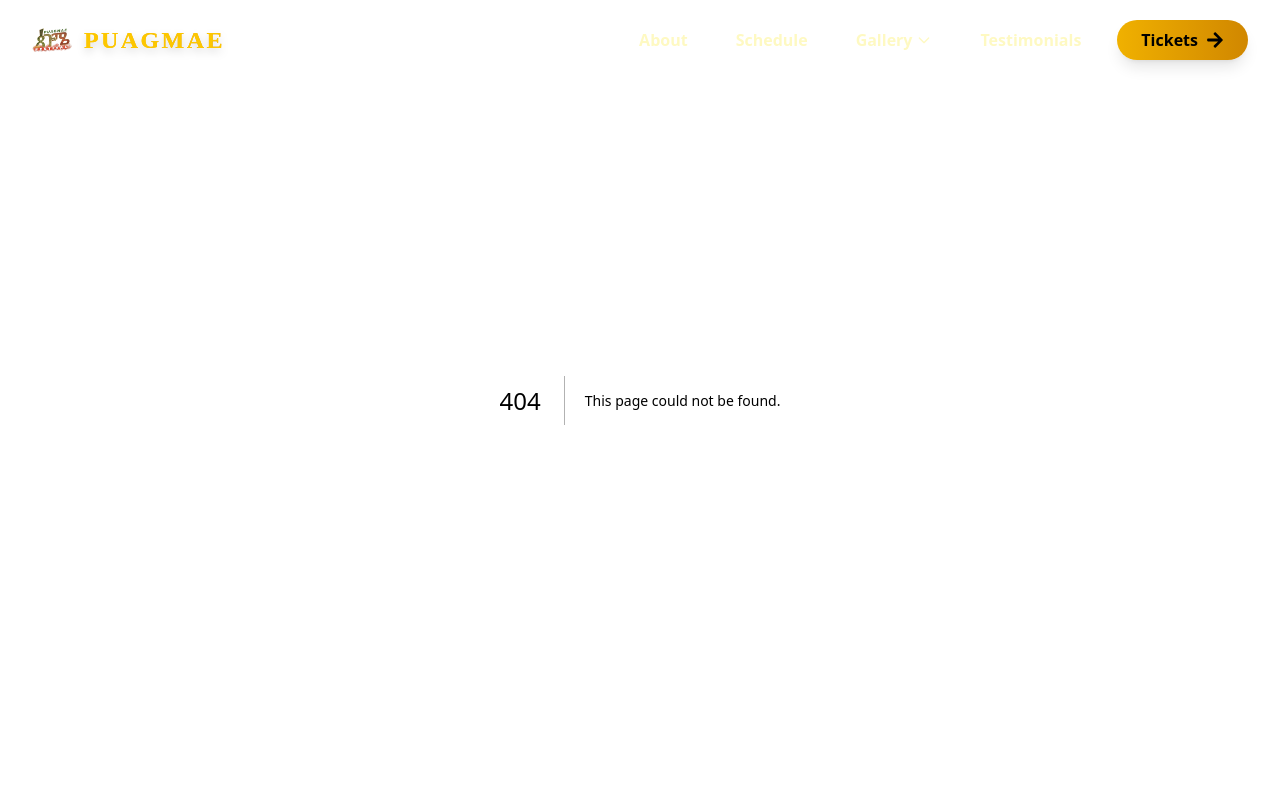
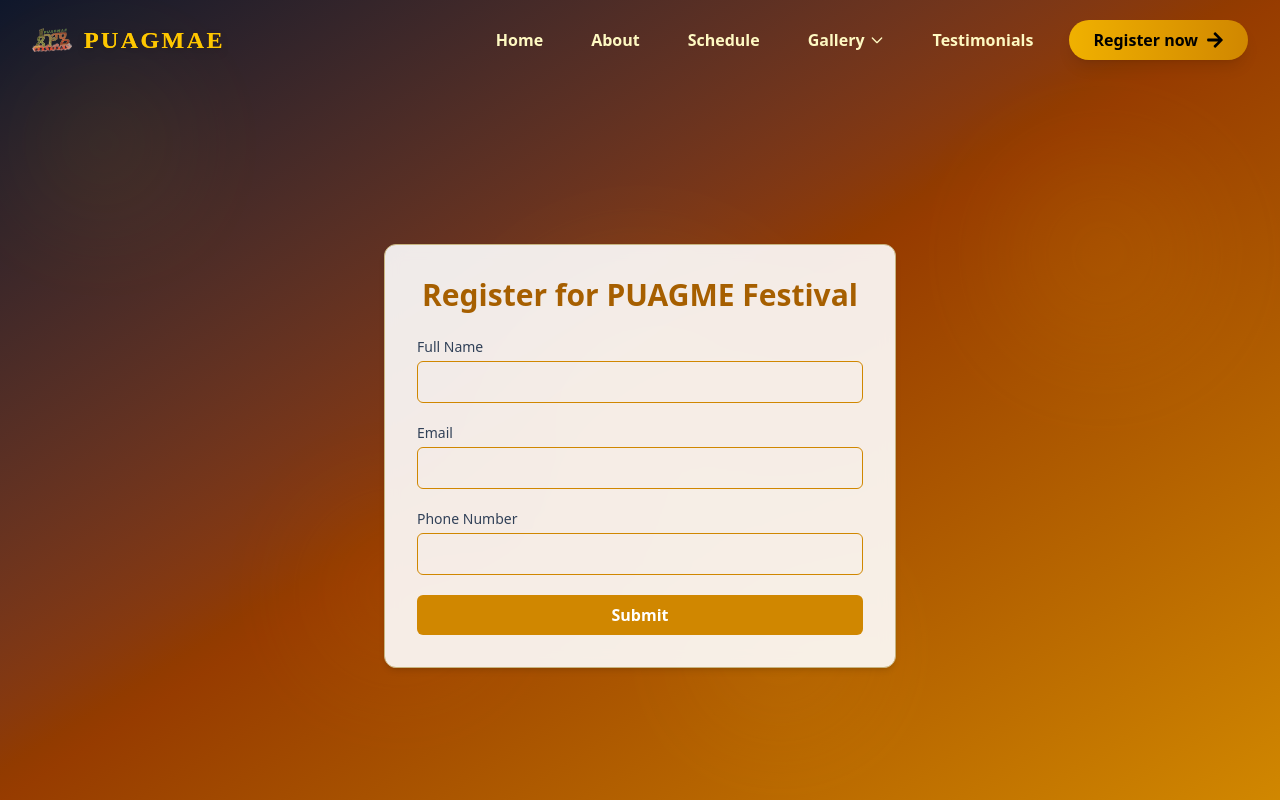
Before and after one commit to Masterdaga/puagmae-festival-website1, a Next.js app: page /Registration in a window 1280 px wide. Before the commit this address had no page. Shown: the top 800 px of the page. Built offline with nearby package versions, Linux system fonts and the light colour scheme.

Commit message:
Added registration page, updated schedule, navbar, landing carousel, and home page

```diff
--- a/src/app/HeroSection.tsx
+++ b/src/app/HeroSection.tsx
@@ -68,7 +68,7 @@ export default function HeroSection() {
         {/* CTA Buttons */}
         <div className="flex flex-col sm:flex-row items-center justify-center gap-6 mb-16">
           <button className="group relative px-8 py-4 bg-gradient-to-r from-yellow-500 to-yellow-600 text-black font-bold rounded-full text-lg hover:from-yellow-600 hover:to-yellow-700 transition-all duration-300 transform hover:scale-105 hover:shadow-2xl">
-            <span className="relative z-10">Get Tickets Now</span>
+            <span className="relative z-10">Register Now</span>
             <div className="absolute inset-0 bg-gradient-to-r from-yellow-500 to-yellow-600 rounded-full blur opacity-0 group-hover:opacity-75 transition-opacity duration-300"></div>
           </button>
 
--- /dev/null
+++ b/src/app/Registration/page.tsx
@@ -0,0 +1,126 @@
+'use client';
+import { useState } from 'react';
+
+export default function RegisterPage() {
+  const [formData, setFormData] = useState({
+    name: '',
+    email: '',
+    phone: '',
+  });
+
+  const [submitted, setSubmitted] = useState(false);
+  const [loading, setLoading] = useState(false);
+
+  const handleChange = (e: React.ChangeEvent<HTMLInputElement>) => {
+    setFormData({ ...formData, [e.target.name]: e.target.value });
+  };
+
+  const handleSubmit = async (e: React.FormEvent) => {
+    e.preventDefault();
+    setLoading(true);
+
+    try {
+      console.log('Form submitted:', formData);
+      await new Promise((resolve) => setTimeout(resolve, 1000));
+      setSubmitted(true);
+    } catch (error) {
+      console.error('Submission error:', error);
+      alert('Something went wrong. Please try again.');
+    } finally {
+      setLoading(false);
+    }
+  };
+
+  return (
+    <div
+      id="register"
+      className="min-h-screen pt-24 bg-gradient-to-br from-slate-900 via-amber-800 to-yellow-600 relative overflow-hidden px-4 py-16 flex items-center justify-center"
+    >
+      {/* Background Blurred Bubbles */}
+      <div className="absolute inset-0 opacity-10">
+        <div className="absolute top-20 left-10 w-32 h-32 bg-yellow-400 rounded-full blur-3xl"></div>
+        <div className="absolute top-40 right-20 w-48 h-48 bg-amber-400 rounded-full blur-3xl"></div>
+        <div className="absolute bottom-32 left-1/4 w-40 h-40 bg-orange-400 rounded-full blur-3xl"></div>
+        <div className="absolute bottom-20 right-1/3 w-36 h-36 bg-yellow-300 rounded-full blur-3xl"></div>
+        <div className="absolute top-1/2 left-1/2 w-64 h-64 bg-amber-300 rounded-full blur-3xl transform -translate-x-1/2 -translate-y-1/2"></div>
+      </div>
+
+      {/* Form Card */}
+      <div className="relative bg-white/90 backdrop-blur-sm shadow-md border border-[#c8b580] rounded-xl p-8 w-full max-w-lg mt-20">
+        <h1 className="text-3xl font-bold text-yellow-700 mb-6 text-center">
+          Register for PUAGME Festival
+        </h1>
+
+        {submitted ? (
+          <div className="text-center text-green-600 font-semibold">
+            ✅ Thank you! You're registered.
+          </div>
+        ) : (
+          <form onSubmit={handleSubmit} className="space-y-5">
+            <div>
+              <label
+                htmlFor="name"
+                className="block text-sm font-medium text-slate-700 mb-1"
+              >
+                Full Name
+              </label>
+              <input
+                id="name"
+                name="name"
+                type="text"
+                required
+                value={formData.name}
+                onChange={handleChange}
+                className="w-full px-4 py-2 border border-yellow-600 rounded-md focus:outline-none focus:ring-2 focus:ring-yellow-400"
+              />
+            </div>
+
+            <div>
+              <label
+                htmlFor="email"
+                className="block text-sm font-medium text-slate-700 mb-1"
+              >
+                Email
+              </label>
+              <input
+                id="email"
+                name="email"
+                type="email"
+                required
+                value={formData.email}
+                onChange={handleChange}
+                className="w-full px-4 py-2 border border-yellow-600 rounded-md focus:outline-none focus:ring-2 focus:ring-yellow-400"
+              />
+            </div>
+
+            <div>
+              <label
+                htmlFor="phone"
+                className="block text-sm font-medium text-slate-700 mb-1"
+              >
+                Phone Number
+              </label>
+              <input
+                id="phone"
+                name="phone"
+                type="tel"
+                required
+                value={formData.phone}
+                onChange={handleChange}
+                className="w-full px-4 py-2 border border-yellow-600 rounded-md focus:outline-none focus:ring-2 focus:ring-yellow-400"
+              />
+            </div>
+
+            <button
+              type="submit"
+              disabled={loading}
+              className="w-full bg-yellow-600 hover:bg-yellow-700 text-white font-semibold py-2 rounded-md transition-all duration-300"
+            >
+              {loading ? 'Submitting...' : 'Submit'}
+            </button>
+          </form>
+        )}
+      </div>
+    </div>
+  );
+}
--- a/src/app/components/LandingCarousel.tsx
+++ b/src/app/components/LandingCarousel.tsx
@@ -37,12 +37,11 @@ export default function LandingCarousel() {
             >
               LEARN MORE
             </Link>
-            <Link
-              href="/tickets"
-              className="bg-yellow-500 text-black px-6 py-3 rounded-full font-medium hover:bg-yellow-600 transition-all duration-300"
-            >
-              GET TICKETS
+            <Link href="/Registration"
+             className="bg-yellow-500 text-black px-6 py-3 rounded-full font-medium hover:bg-yellow-600 transition-all duration-300">
+            Register now
             </Link>
+
           </div>
         </div>
       </div>
--- a/src/app/components/Navbar.tsx
+++ b/src/app/components/Navbar.tsx
@@ -47,6 +47,7 @@ export default function Navbar() {
             {/* Desktop Nav Links */}
             <div className="hidden md:flex items-center gap-6">
               {[
+                { href: "/", label: "Home" },
                 { href: "/about", label: "About" },
                 { href: "/schedule", label: "Schedule" }
               ].map(link => (
@@ -109,10 +110,11 @@ export default function Navbar() {
                 Testimonials
                 <span className="absolute left-0 -bottom-1 w-full h-0.5 bg-gradient-to-r from-yellow-400 to-yellow-600 scale-x-0 hover:scale-x-100 origin-left transition-transform duration-300"></span>
               </Link>
-              <Link href="/tickets" className="bg-gradient-to-r from-yellow-500 to-yellow-600 text-black px-6 py-2 rounded-full font-bold hover:from-yellow-600 hover:to-yellow-700 hover:scale-105 transition-all duration-200 flex items-center shadow-lg">
-                Tickets
+              <Link href="/Registration#register" scroll={true} className="bg-gradient-to-r from-yellow-500 to-yellow-600 text-black px-6 py-2 rounded-full font-bold hover:from-yellow-600 hover:to-yellow-700 hover:scale-105 transition-all duration-200 flex items-center shadow-lg">
+                Register now
                 <FaArrowRight className="ml-2 text-lg" />
               </Link>
+
             </div>
 
             {/* Hamburger for mobile */}
@@ -159,6 +161,7 @@ export default function Navbar() {
             </div>
             {/* Menu Links */}
             <nav className="flex flex-col space-y-6 text-lg font-medium">
+              <Link href="/" className="text-yellow-200 hover:text-yellow-400 transition-colors hover:scale-105 transform duration-300" onClick={() => setIsMenuOpen(false)}>Home</Link>
               <Link href="/about" className="text-yellow-200 hover:text-yellow-400 transition-colors hover:scale-105 transform duration-300" onClick={() => setIsMenuOpen(false)}>About</Link>
               <Link href="/schedule" className="text-yellow-200 hover:text-yellow-400 transition-colors hover:scale-105 transform duration-300" onClick={() => setIsMenuOpen(false)}>Schedule</Link>
               {/* Mobile Gallery Dropdown */}
@@ -203,9 +206,11 @@ export default function Navbar() {
                 </div>
               </div>
               <Link href="/testimonials" className="text-yellow-200 hover:text-yellow-400 transition-colors hover:scale-105 transform duration-300" onClick={() => setIsMenuOpen(false)}>Testimonials</Link>
-              <Link href="/tickets" className="bg-gradient-to-r from-yellow-500 to-yellow-600 text-black px-5 py-2 rounded-full font-semibold hover:from-yellow-600 hover:to-yellow-700 hover:scale-105 transform transition-all duration-200 mt-4 text-center" onClick={() => setIsMenuOpen(false)}>
-                Tickets
+              <Link href="/Registration#register" scroll={true} className="bg-gradient-to-r from-yellow-500 to-yellow-600 text-black px-6 py-2 rounded-full font-bold hover:from-yellow-600 hover:to-yellow-700 hover:scale-105 transition-all duration-200 flex items-center shadow-lg">
+                Register now
+                <FaArrowRight className="ml-2 text-lg" />
               </Link>
+
             </nav>
             {/* Social Media Section */}
             <div className="mt-auto pt-8 border-t border-yellow-400/20">
--- a/src/app/page.tsx
+++ b/src/app/page.tsx
@@ -3,21 +3,21 @@ import LandingCarousel from './components/LandingCarousel';
 import HeroSection from './HeroSection';
 import CountdownTimer from './components/CountdownTimer';
 import Testimonials from './components/Testimonials';
+import Link from 'next/link'; // ✅ Added import
 
 export default function Home() {
   return (
     <main className="min-h-screen relative bg-gradient-to-br from-black via-[#3b2f23] to-black overflow-x-hidden">
-      {/* Navbar overlays everything */}
+
       <Navbar />
 
-      {/* Animated gold blur background */}
+
       <div
         className="pointer-events-none fixed top-[-10%] left-1/2 -translate-x-1/2 z-0"
         aria-hidden="true"
       >
         <div className="w-[600px] h-[600px] bg-yellow-700 opacity-30 rounded-full blur-3xl animate-pulse-slow" />
       </div>
-      {/* Optional: Add more animated circles for depth */}
       <div
         className="pointer-events-none fixed bottom-[-15%] right-[-10%] z-0"
         aria-hidden="true"
@@ -118,9 +118,9 @@ export default function Home() {
           </div>
         </section>
 
-        {/* CTA Section */}
+
         <section className="py-24 px-4 relative">
-          {/* Gold animated blur behind buttons */}
+
           <div className="absolute left-1/2 top-[70%] -translate-x-1/2 -translate-y-1/2 pointer-events-none z-0">
             <div className="w-[340px] h-[120px] bg-yellow-500 opacity-30 rounded-full blur-2xl animate-pulse-slow"></div>
           </div>
@@ -137,11 +137,13 @@ export default function Home() {
               music, and community spirit.
             </p>
             <div className="flex flex-col sm:flex-row items-center justify-center gap-6">
-              <button className="group relative px-10 py-5 bg-gradient-to-r from-yellow-400 via-yellow-500 to-yellow-600 text-black font-bold rounded-full text-xl shadow-xl hover:from-yellow-500 hover:to-yellow-700 transition-all duration-300 transform hover:scale-105 hover:shadow-yellow-400/40">
-                <span className="relative z-10">Get Your Tickets</span>
-                {/* Gold glow ring */}
-                <span className="absolute inset-0 rounded-full border-2 border-yellow-400 opacity-30 group-hover:opacity-60 transition-all duration-300 pointer-events-none"></span>
-              </button>
+
+              <Link href="/Registration">
+                <button className="group relative px-10 py-5 bg-gradient-to-r from-yellow-400 via-yellow-500 to-yellow-600 text-black font-bold rounded-full text-xl shadow-xl hover:from-yellow-500 hover:to-yellow-700 transition-all duration-300 transform hover:scale-105 hover:shadow-yellow-400/40">
+                  <span className="relative z-10">Register Now</span>
+                  <span className="absolute inset-0 rounded-full border-2 border-yellow-400 opacity-30 group-hover:opacity-60 transition-all duration-300 pointer-events-none"></span>
+                </button>
+              </Link>
               <button className="px-10 py-5 border-2 border-yellow-400 text-yellow-200 font-semibold rounded-full text-xl bg-black/40 hover:bg-yellow-400/10 hover:border-yellow-400 transition-all duration-300 shadow-lg hover:shadow-yellow-400/30">
                 Learn More
               </button>
--- a/src/app/schedule/page.tsx
+++ b/src/app/schedule/page.tsx
@@ -90,7 +90,9 @@ export default function App() {
             <div
               key={idx}
               className={`bg-white/90 backdrop-blur-sm rounded-2xl shadow-lg border-l-8 border-amber-500 transition-all duration-300 cursor-pointer hover:shadow-2xl hover:scale-[1.02] ${
-                openIndex === idx ? 'ring-2 ring-amber-400 shadow-2xl scale-[1.02] border-l-amber-600' : 'hover:border-l-amber-600'
+                openIndex === idx
+                  ? 'ring-2 ring-amber-400 shadow-2xl scale-[1.02] border-l-amber-600'
+                  : 'hover:border-l-amber-600'
               }`}
               onClick={() => handleToggle(idx)}
             >
@@ -110,7 +112,13 @@ export default function App() {
 
               {openIndex === idx && (
                 <div className="px-6 pb-6 border-t border-amber-200/50">
-                  <div className="pt-4">
+                  <div
+                    className={`pt-4 flex flex-col md:flex-row md:items-center md:space-x-8 ${
+                      idx % 2 === 1 ? 'md:flex-row-reverse' : ''
+                    }`}
+                  >
+                    {/* Text Section */}
+                    <div className="md:w-1/2">
                       <h2 className="text-3xl font-bold text-black mb-6 flex items-center">
                         <span className="w-3 h-3 bg-gradient-to-r from-amber-500 to-yellow-500 rounded-full mr-4"></span>
                         {item.theme}
@@ -118,12 +126,23 @@ export default function App() {
                       <div className="bg-gradient-to-r from-amber-50/80 to-yellow-50/80 rounded-xl p-6 backdrop-blur-sm">
                         <ul className="space-y-3">
                           {item.activities.map((activity, i) => (
-                          <li key={i} className="flex items-start text-slate-800">
+                            <li
+                              key={i}
+                              className="flex items-start text-slate-800 font-semibold text-lg"
+                            >
                               <span className="w-2 h-2 bg-gradient-to-r from-amber-500 to-yellow-500 rounded-full mt-2 mr-4 flex-shrink-0"></span>
-                            <span className="font-semibold text-lg">{activity}</span>
+                              {activity}
                             </li>
                           ))}
                         </ul>
+                      </div>
+                    </div>
+
+                    {/* Image Placeholder */}
+                    <div className="md:w-1/2 mt-6 md:mt-0 flex justify-center items-center">
+                      <div className="w-full max-w-sm h-48 bg-yellow-100 border-4 border-yellow-300 rounded-lg flex items-center justify-center text-yellow-600 font-semibold text-lg select-none">
+                        Image Placeholder
+                      </div>
                     </div>
                   </div>
                 </div>
```
Lines whose indentation alone changed are shown as unchanged.
